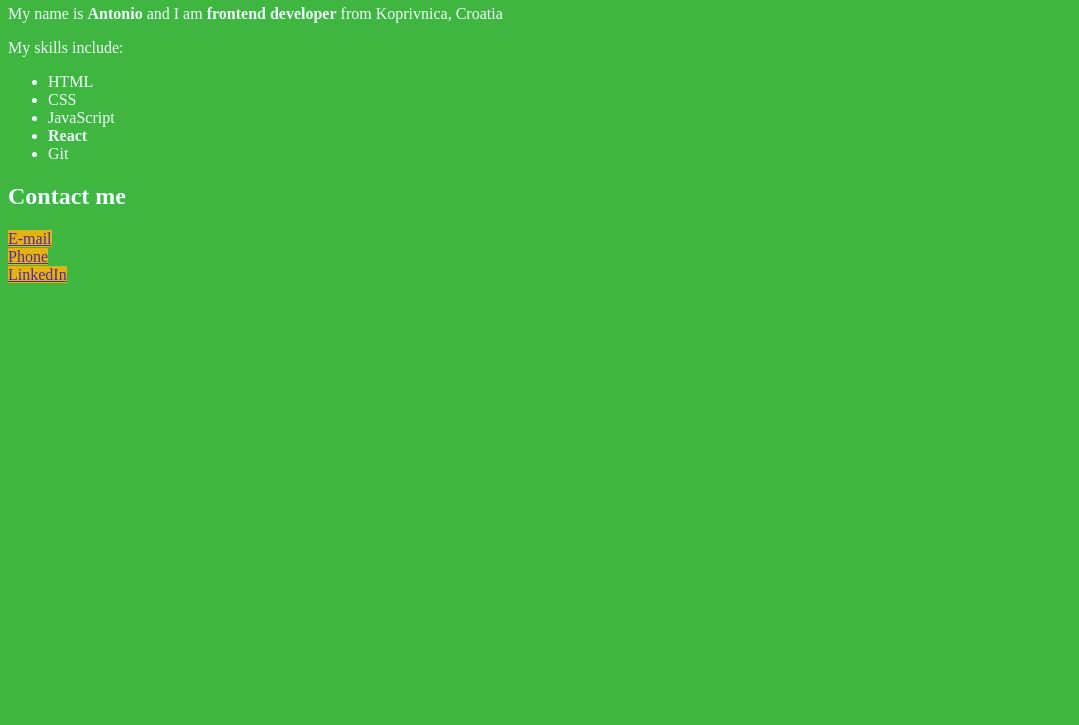
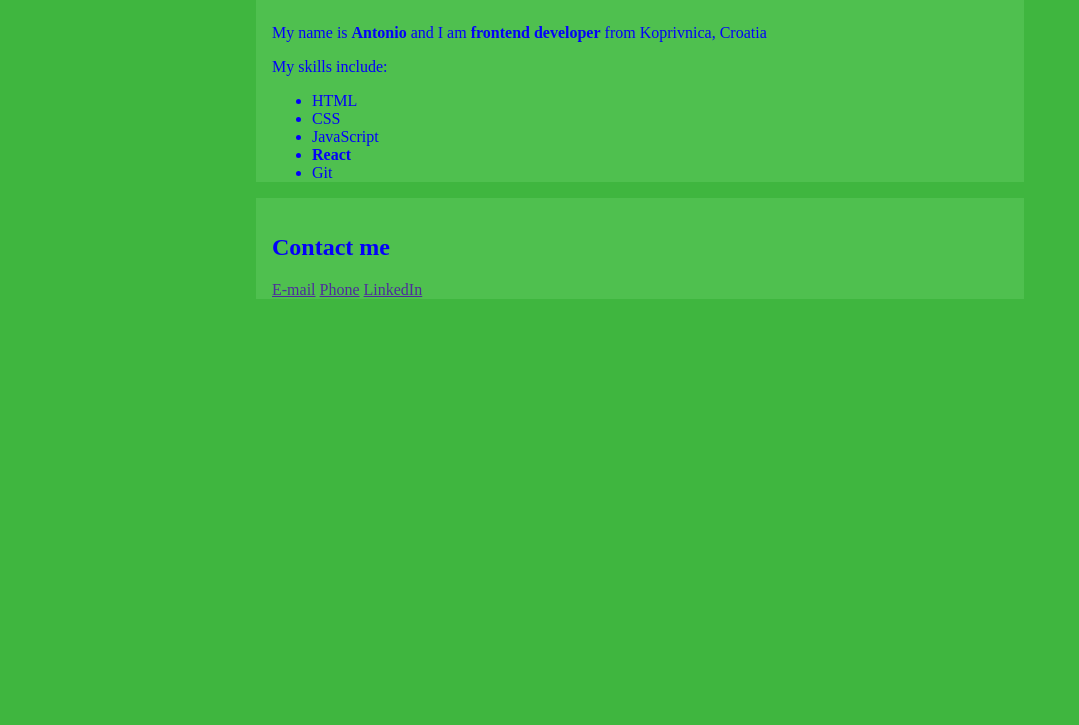
Before and after one commit to apokos1508/apokos1508.github.io, a plain HTML site: page index.html in a window 1280 px wide. Shown: the part 75-800 px from the top of the page, without its empty margins (0-1079 px from the left). Drawn offline with Linux system fonts and the light colour scheme.

Commit message:
Add colors and margins

```diff
--- a/index.html
+++ b/index.html
@@ -7,16 +7,32 @@
     <style>
         body {
             background-color: rgb(63, 182, 63);
-            color:azure ;
+            color:rgb(4, 0, 250) ;
             font-family: serif;
         }
         a {
             color: rgb(78, 44, 156);
-            background-color: rgb(228, 179, 17);
+        }
+        section {
+            background-color: rgb(79, 192, 79);
+            padding-left: 16px;
+            padding-right: 16px;
+            padding-top: 16px;
+            padding-top: 16px;
+            margin-top: 16px;
+            margin-bottom: 16px;
+        }
+        main {
+            margin-left: auto;
+            margin-right: auto;
+            max-width: 768px;
         }
     </style>
+    <!--padding ispuna razdvaja sadržaj od elementa, a margina elemente-->
 </head>
     <body>
+         <main>
+             <section>
                  <h1>About me</h1>
                  <p>My name is <strong>Antonio</strong> and I am <strong>frontend developer</strong> from Koprivnica, Croatia</p><!--naglasiti neke bitne rečenice-->
                  <p>My skills include:</p>
@@ -27,16 +43,14 @@
                          <li><strong>React</strong></li>
                          <li>Git</li>
                      </ul>
+             </section>
+             <section>
                   <h2>Contact me</h2>
-         <div>
                     <a href="mailto:contactme@email.com">E-mail</a>
-         </div>
-         <div>
                     <a href="tel:+385912345678">Phone</a>
-         </div>
-         <div>
                     <a href="https:linkedin.com">LinkedIn</a>
-         </div>
+            </section>
+         </main>
 
     </body>
 </html>
```
Lines whose indentation alone changed are shown as unchanged.
